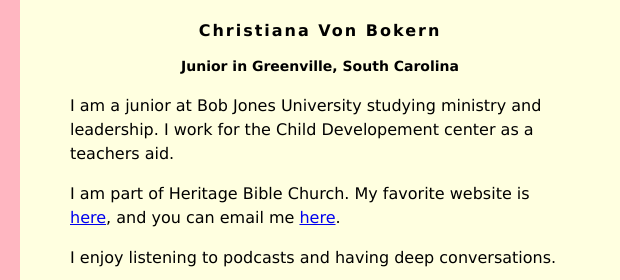
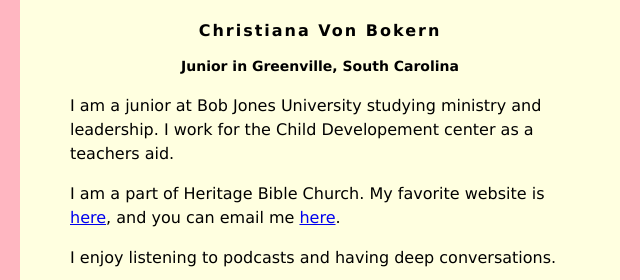
Before and after one commit to Cvonb293/Cvonb293.github.io, a plain HTML site: page index.html in a window 1280 px wide. Shown: the top 280 px of the page, 320-960 px from the left. Drawn offline with Linux system fonts and the light colour scheme.

Commit message:
Update index.html

```diff
--- a/index.html
+++ b/index.html
@@ -35,7 +35,7 @@ h3 {
 
          <p>I am a junior at Bob Jones University studying ministry and leadership. I work for the Child Developement center as a teachers aid.</p>
          <p>
-            I am part of Heritage Bible Church. My favorite website is
+            I am a part of Heritage Bible Church. My favorite website is
             <a href="https://christianajoy.me/">here</a>, and you can email me
             <a href="mailto:cvonb293@students.bju.edu">here</a>.
          </p>
```
